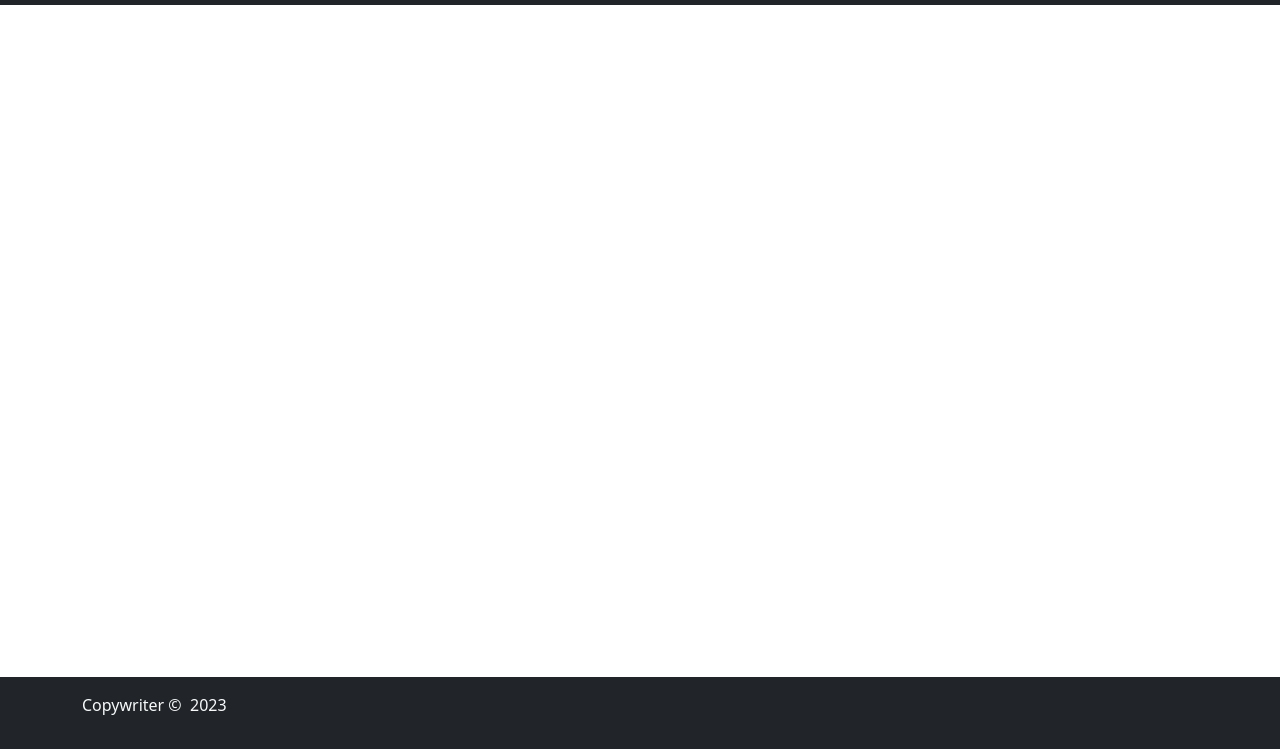
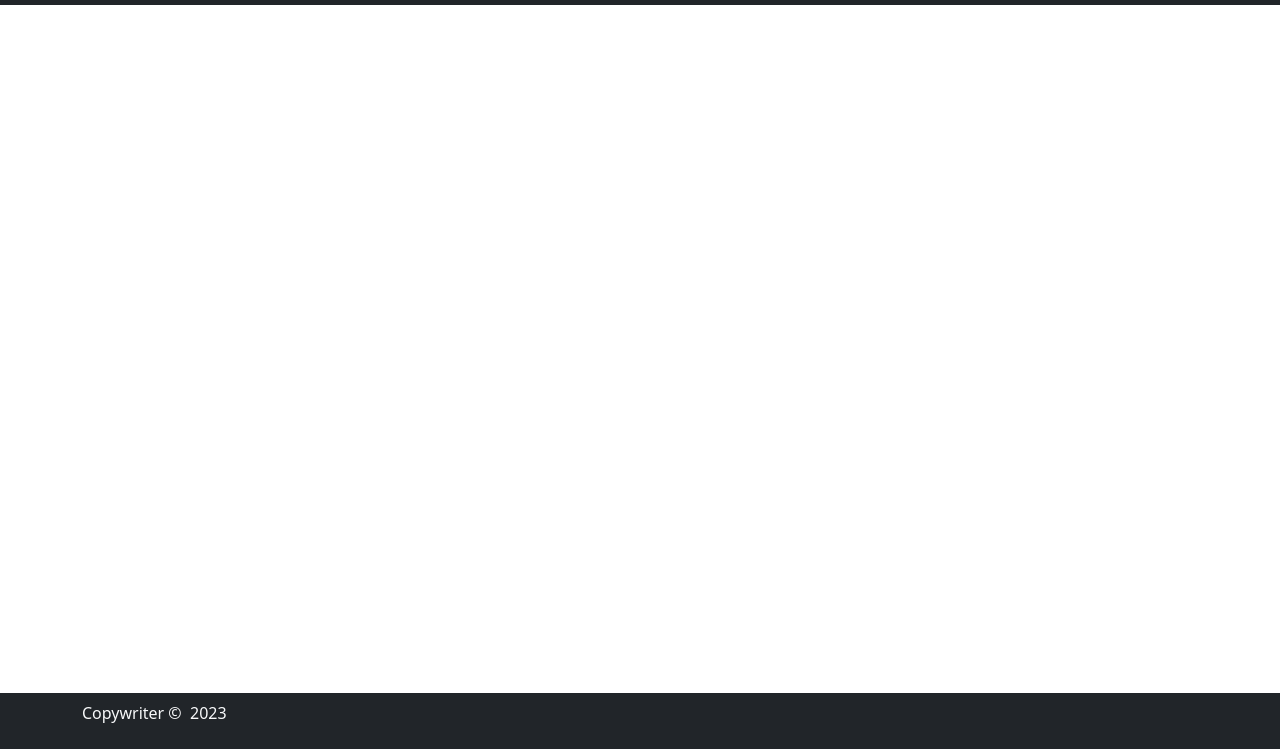
Before and after one commit to lifetext/copywriter, a plain HTML site: page index.html in a window 1280 px wide. Shown: the part 51-800 px from the top of the page. Drawn offline with Linux system fonts and the light colour scheme.

Commit message:
fix class body & footer

```diff
--- a/index.html
+++ b/index.html
@@ -16,12 +16,9 @@
 
     <title>Copywriter</title>
   </head>
-  <body>
+  <body class="d-flex flex-column min-vh-100">
     <header id="includeHeader"></header>
 
-    <footer
-      id="includeFooter"
-      class="footer bg-dark w-100 py-3 position-absolute bottom-0 start-50 translate-middle-x"
-    ></footer>
+    <footer id="includeFooter" class="footer bg-dark mt-auto py-2"></footer>
   </body>
 </html>
```
